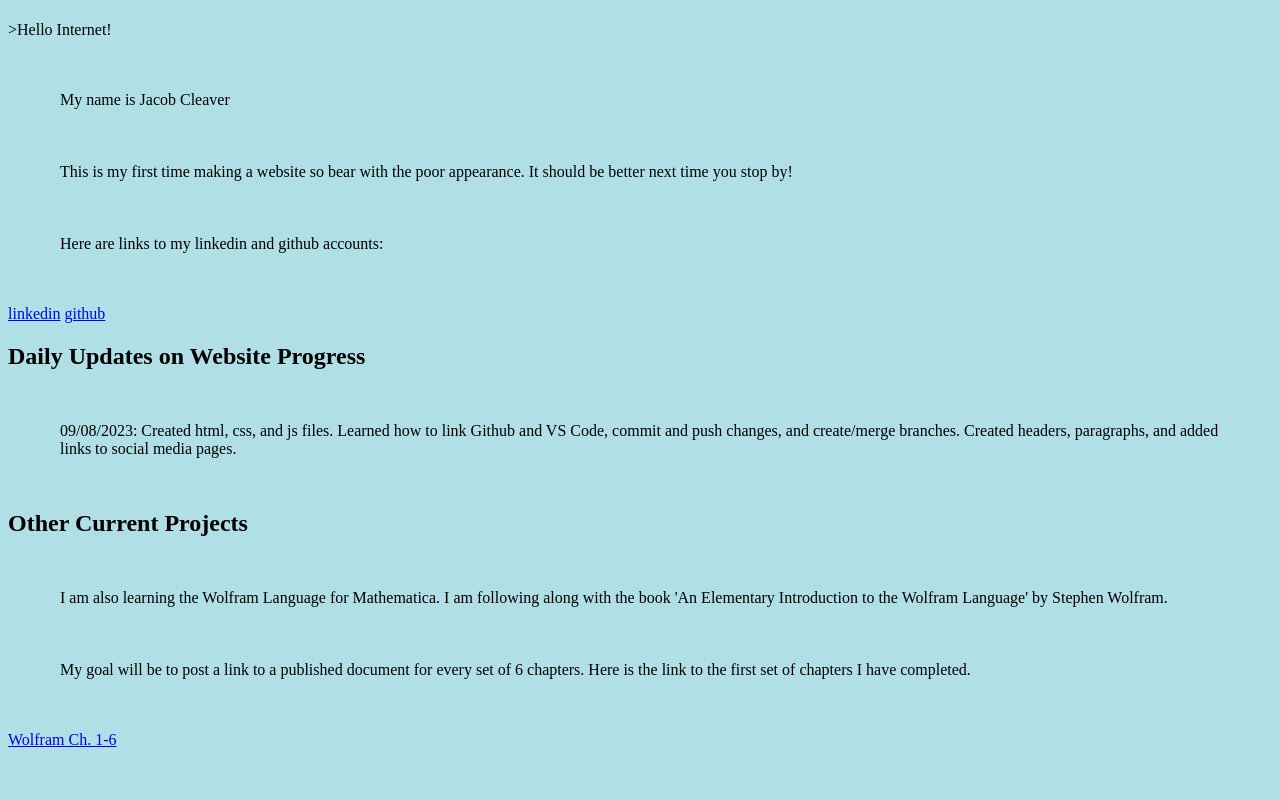
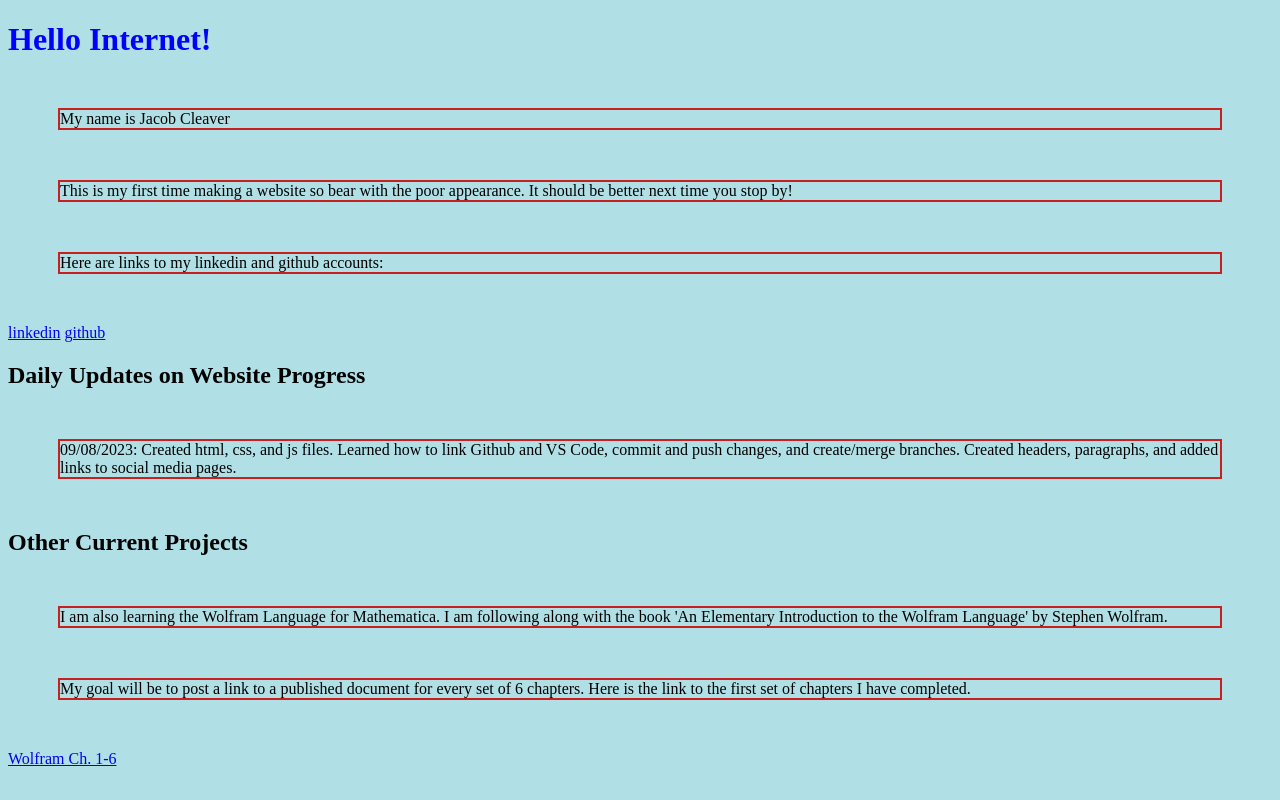
Before and after one commit to Cleaverj/cleaverj.github.io, a plain HTML site: page index.html in a window 1280 px wide. Drawn offline with Linux system fonts and the light colour scheme.

Commit message:
Updated incorrect code

```diff
--- a/index.html
+++ b/index.html
@@ -6,7 +6,7 @@
 </head>
 <body>
 
-<h1 style="background-color:DodgerBlue;"></h1>>Hello Internet!</h1>
+<h1>Hello Internet!</h1>
 <p>My name is Jacob Cleaver</p>
 <p>This is my first time making a website so bear with the poor appearance. It should be better next time you stop by!</p>
 <p>Here are links to my linkedin and github accounts:</p>
--- a/styles.css
+++ b/styles.css
@@ -5,6 +5,6 @@
     color: blue;
   }
 p {
-  border: 2px solid powderblue;
+  border: 2px solid rgb(202, 31, 31);
   margin: 50px;
 }
```
